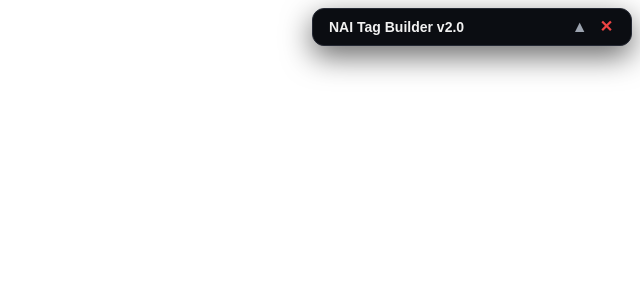
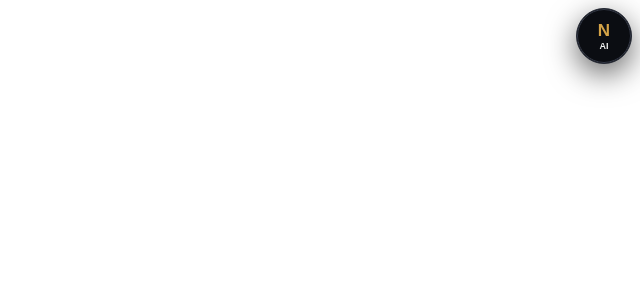
Before and after one commit to jn01020304/nai-tag-builder, a React (Vite) app: page / in a window 1280 px wide. Both pictures are taken after a click on the button "접기". Shown: the top 300 px of the page, without its empty margins (640-1280 px from the left). Built offline with nearby package versions, Linux system fonts and the light colour scheme.

Commit message:
Use circular collapsed launcher

```diff
--- a/src/App.tsx
+++ b/src/App.tsx
@@ -329,21 +329,72 @@ function AppContent() {
     );
   };
 
+  const renderCollapsedLauncher = () => (
+    <button
+      type="button"
+      data-testid="overlay-collapsed-launcher"
+      title="NAI Tag Builder 펼치기"
+      onClick={() => setIsCollapsed(false)}
+      onMouseDown={(e) => {
+        if (e.button !== 0) return;
+        startDrag(e.clientX, e.clientY);
+      }}
+      onTouchStart={(e) => startDrag(e.touches[0].clientX, e.touches[0].clientY)}
+      style={{
+        alignItems: 'center',
+        backgroundColor: theme.crust,
+        border: `1px solid ${theme.surface1}`,
+        borderRadius: '999px',
+        boxShadow: '0 8px 22px rgba(0,0,0,0.35)',
+        color: theme.text,
+        cursor: 'grab',
+        display: 'flex',
+        flex: '1 1 auto',
+        flexDirection: 'column',
+        fontFamily: theme.fontFamily,
+        fontSize: '11px',
+        fontWeight: 900,
+        height: '100%',
+        justifyContent: 'center',
+        letterSpacing: 0,
+        lineHeight: 1,
+        padding: 0,
+        touchAction: 'none',
+        userSelect: 'none',
+        width: '100%',
+        WebkitUserSelect: 'none',
+      }}
+    >
+      <span
+        aria-hidden="true"
+        style={{
+          color: theme.actionAccent,
+          fontSize: '17px',
+          lineHeight: 1,
+          marginBottom: '3px',
+        }}
+      >
+        N
+      </span>
+      <span style={{ fontSize: '9px', lineHeight: 1 }}>AI</span>
+    </button>
+  );
+
   return (
     <div
       onDragOver={handleDragOver}
       onDragLeave={handleDragLeave}
       onDrop={handleDrop}
       style={{
-        width: `${overlayWidth}px`,
-        height: overlayHeight == null || isCollapsed ? undefined : `${overlayHeight}px`,
-        minWidth: '280px',
-        maxWidth: 'calc(100vw - 16px)',
+        width: isCollapsed ? '56px' : `${overlayWidth}px`,
+        height: isCollapsed ? '56px' : overlayHeight == null ? undefined : `${overlayHeight}px`,
+        minWidth: isCollapsed ? '56px' : '280px',
+        maxWidth: isCollapsed ? '56px' : 'calc(100vw - 16px)',
         maxHeight: isCollapsed ? 'none' : overlayHeight == null ? '80vh' : 'calc(100vh - 16px)',
         overflow: 'hidden',
         backgroundColor: theme.base,
         color: theme.text,
-        borderRadius: '12px',
+        borderRadius: isCollapsed ? '999px' : '12px',
         boxShadow: '0 10px 30px rgba(0,0,0,0.6)',
         boxSizing: 'border-box',
         fontFamily: 'sans-serif',
@@ -380,6 +431,9 @@ function AppContent() {
       {renderResizeHandle('top')}
       {renderResizeHandle('bottom')}
 
+      {isCollapsed ? (
+        renderCollapsedLauncher()
+      ) : (
         <OverlayHeader
           isCollapsed={isCollapsed}
           isLooping={isLooping}
@@ -390,6 +444,7 @@ function AppContent() {
           onToggleCollapsed={() => setIsCollapsed(c => !c)}
           onStartDrag={startDrag}
         />
+      )}
 
       {/* Body */}
       {!isCollapsed && (
```
Also changed, not shown: 2 other files (tests, documents, lock files or other folders). Lines whose indentation alone changed are shown as unchanged.
